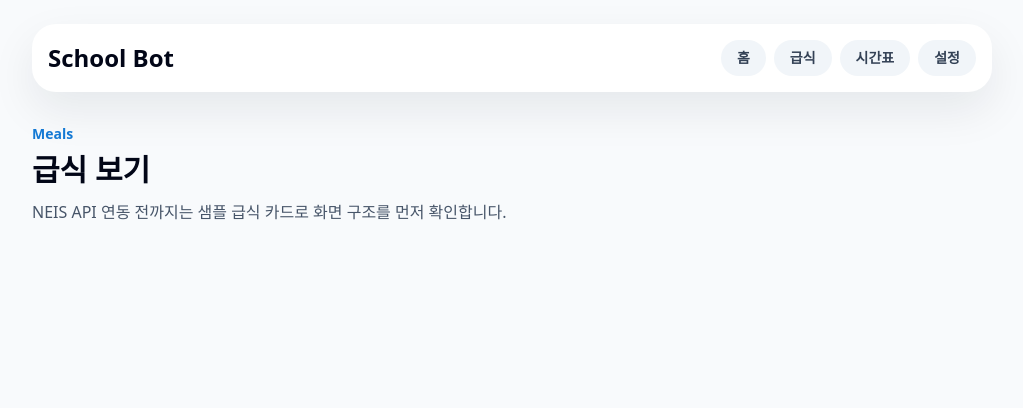
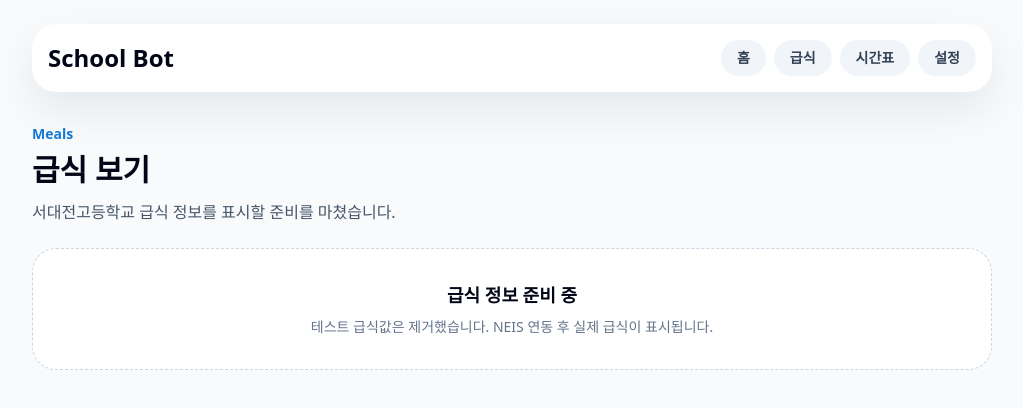
Before and after one commit to rftgy1029/school-bot, a Next.js app: page /meals in a window 1280 px wide. Shown: the top 408 px of the page, without its empty margins (128-1151 px from the left). Built offline with nearby package versions, Linux system fonts and the light colour scheme.

Commit message:
Remove sample meal cards from meals page

```diff
--- a/app/meals/page.tsx
+++ b/app/meals/page.tsx
@@ -1,5 +1,4 @@
-import { MealCard } from '@/components/MealCard';
-import { sampleMeals } from '@/lib/sample-data';
+import { EmptyState } from '@/components/EmptyState';
 
 export default function MealsPage() {
   return (
@@ -7,13 +6,9 @@ export default function MealsPage() {
       <section>
         <p className="text-sm font-semibold text-brand-600">Meals</p>
         <h1 className="mt-2 text-3xl font-black text-slate-950">급식 보기</h1>
-        <p className="mt-3 text-slate-600">NEIS API 연동 전까지는 샘플 급식 카드로 화면 구조를 먼저 확인합니다.</p>
+        <p className="mt-3 text-slate-600">서대전고등학교 급식 정보를 표시할 준비를 마쳤습니다.</p>
       </section>
-      <div className="grid gap-6 lg:grid-cols-2">
-        {sampleMeals.map((meal) => (
-          <MealCard key={meal.date} meal={meal} />
-        ))}
-      </div>
+      <EmptyState title="급식 정보 준비 중" description="테스트 급식값은 제거했습니다. NEIS 연동 후 실제 급식이 표시됩니다." />
     </main>
   );
 }
```
